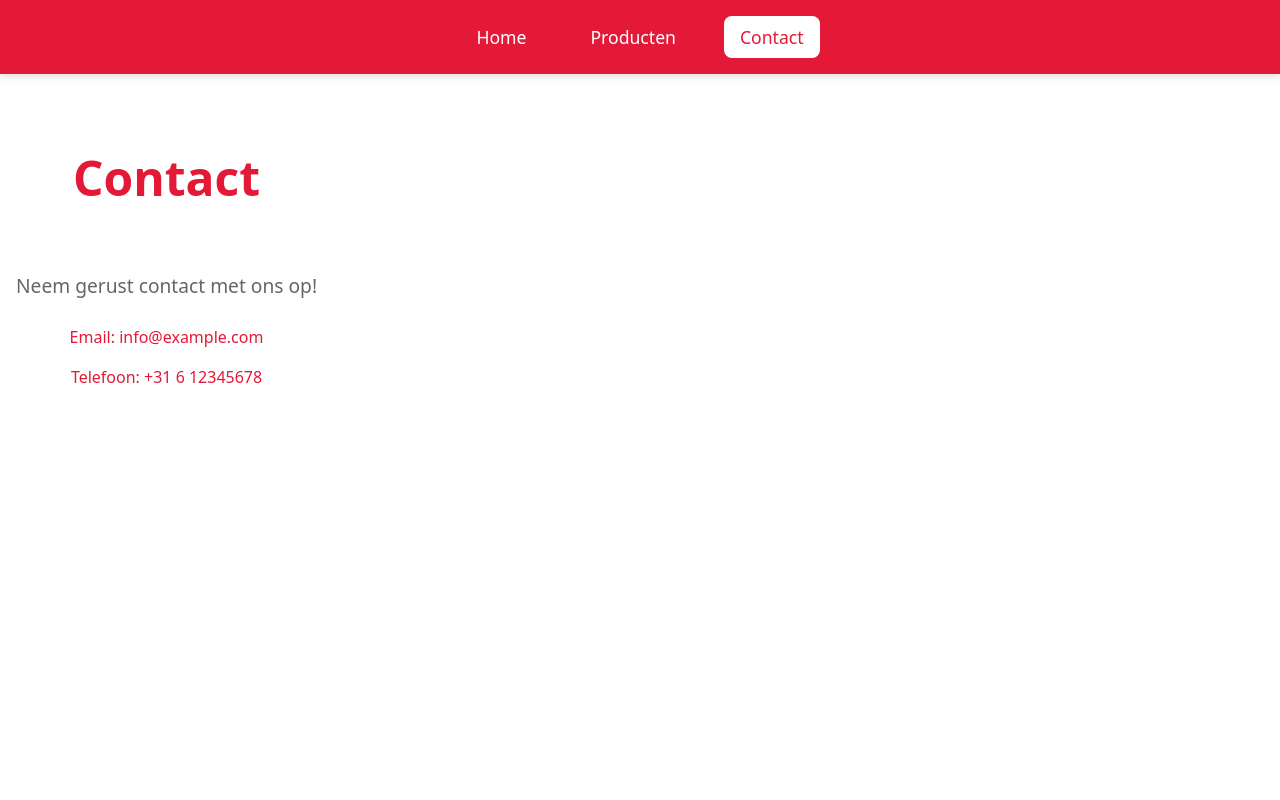
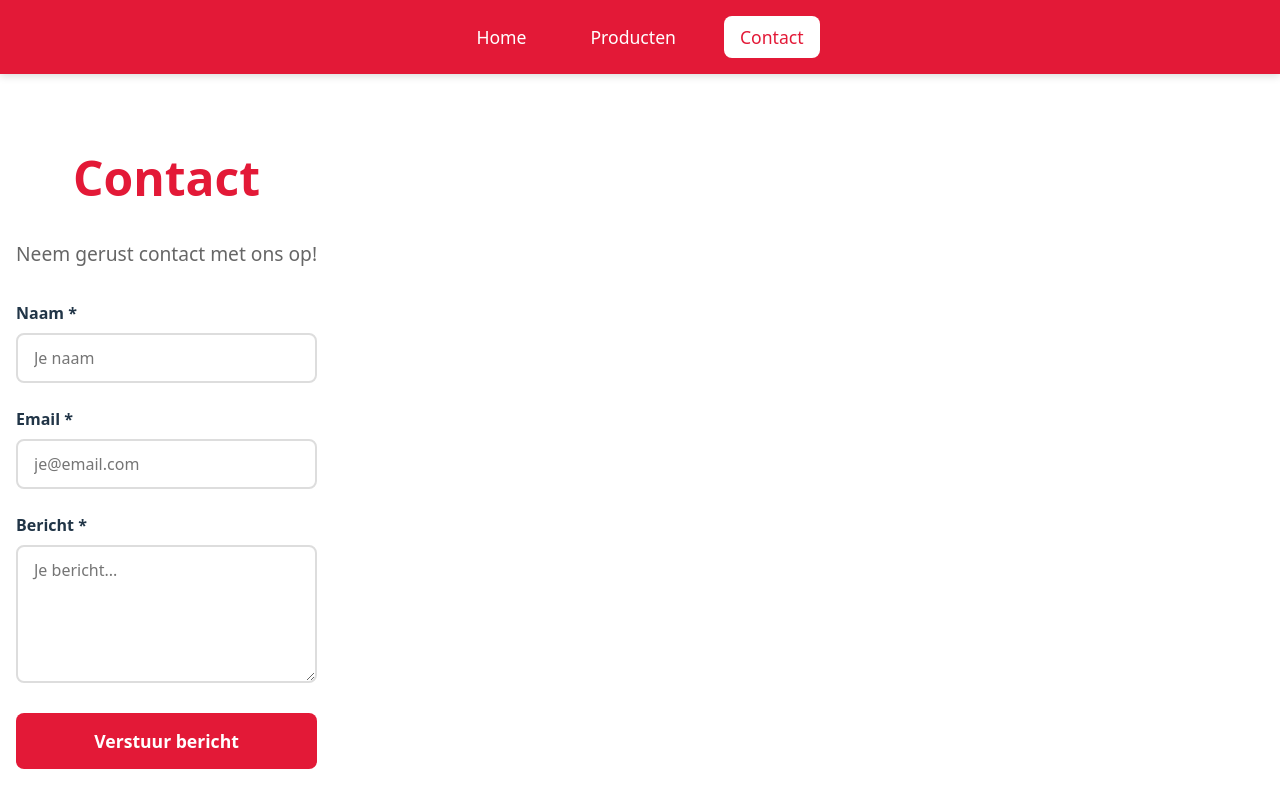
Before and after one commit to Matthi-code/example1, a React (Vite) app: page /contact in a window 1280 px wide. Shown: the top 800 px of the page. Built offline with nearby package versions, Linux system fonts and the light colour scheme.

Commit message:
Add contact form with EmailJS integration

```diff
--- a/package.json
+++ b/package.json
@@ -10,6 +10,7 @@
     "preview": "vite preview"
   },
   "dependencies": {
+    "@emailjs/browser": "^4.4.1",
     "react": "^19.2.0",
     "react-dom": "^19.2.0",
     "react-router-dom": "^7.11.0"
--- a/src/App.css
+++ b/src/App.css
@@ -209,3 +209,103 @@ h1 {
     font-size: 3rem;
   }
 }
+
+/* Contact Form */
+.contact-form {
+  width: 100%;
+  max-width: 500px;
+  margin-bottom: 2rem;
+}
+
+.form-group {
+  margin-bottom: 1.5rem;
+}
+
+.form-group label {
+  display: block;
+  font-weight: 600;
+  margin-bottom: 0.5rem;
+  color: #213547;
+}
+
+.form-group input,
+.form-group textarea {
+  width: 100%;
+  padding: 0.75rem 1rem;
+  font-size: 1rem;
+  border: 2px solid #ddd;
+  border-radius: 8px;
+  transition: border-color 0.2s ease;
+  font-family: inherit;
+  box-sizing: border-box;
+}
+
+.form-group input:focus,
+.form-group textarea:focus {
+  outline: none;
+  border-color: #E31937;
+}
+
+.form-group input.input-error,
+.form-group textarea.input-error {
+  border-color: #E31937;
+  background-color: rgba(227, 25, 55, 0.05);
+}
+
+.error-message {
+  display: block;
+  color: #E31937;
+  font-size: 0.85rem;
+  margin-top: 0.25rem;
+}
+
+.submit-btn {
+  width: 100%;
+  padding: 1rem;
+  font-size: 1.1rem;
+  font-weight: 600;
+  color: white;
+  background: #E31937;
+  border: none;
+  border-radius: 8px;
+  cursor: pointer;
+  transition: background-color 0.2s ease;
+}
+
+.submit-btn:hover:not(:disabled) {
+  background: #FFD100;
+  color: #213547;
+}
+
+.submit-btn:disabled {
+  opacity: 0.7;
+  cursor: not-allowed;
+}
+
+/* Alerts */
+.alert {
+  padding: 1rem;
+  border-radius: 8px;
+  margin-bottom: 1.5rem;
+  width: 100%;
+  max-width: 500px;
+  text-align: center;
+}
+
+.alert-success {
+  background: #d4edda;
+  color: #155724;
+  border: 1px solid #c3e6cb;
+}
+
+.alert-error {
+  background: #f8d7da;
+  color: #721c24;
+  border: 1px solid #f5c6cb;
+}
+
+.contact-info h2 {
+  font-size: 1.2rem;
+  color: #666;
+  margin-bottom: 1rem;
+}
--- a/src/pages/Contact.tsx
+++ b/src/pages/Contact.tsx
@@ -1,12 +1,174 @@
+import { useState, FormEvent } from 'react'
+import emailjs from '@emailjs/browser'
+
+// EmailJS configuratie - vul je eigen keys in
+const EMAILJS_SERVICE_ID = 'YOUR_SERVICE_ID'
+const EMAILJS_TEMPLATE_ID = 'YOUR_TEMPLATE_ID'
+const EMAILJS_PUBLIC_KEY = 'YOUR_PUBLIC_KEY'
+
+interface FormData {
+  name: string
+  email: string
+  message: string
+}
+
+interface FormErrors {
+  name?: string
+  email?: string
+  message?: string
+}
+
 function Contact() {
+  const [formData, setFormData] = useState<FormData>({
+    name: '',
+    email: '',
+    message: ''
+  })
+  const [errors, setErrors] = useState<FormErrors>({})
+  const [isSubmitting, setIsSubmitting] = useState(false)
+  const [submitStatus, setSubmitStatus] = useState<'idle' | 'success' | 'error'>('idle')
+
+  const validateForm = (): boolean => {
+    const newErrors: FormErrors = {}
+
+    // Naam validatie
+    if (!formData.name.trim()) {
+      newErrors.name = 'Naam is verplicht'
+    } else if (formData.name.trim().length < 2) {
+      newErrors.name = 'Naam moet minimaal 2 karakters zijn'
+    }
+
+    // Email validatie
+    if (!formData.email.trim()) {
+      newErrors.email = 'Email is verplicht'
+    } else if (!/^[^\s@]+@[^\s@]+\.[^\s@]+$/.test(formData.email)) {
+      newErrors.email = 'Voer een geldig emailadres in'
+    }
+
+    // Bericht validatie
+    if (!formData.message.trim()) {
+      newErrors.message = 'Bericht is verplicht'
+    } else if (formData.message.trim().length < 10) {
+      newErrors.message = 'Bericht moet minimaal 10 karakters zijn'
+    }
+
+    setErrors(newErrors)
+    return Object.keys(newErrors).length === 0
+  }
+
+  const handleSubmit = async (e: FormEvent) => {
+    e.preventDefault()
+
+    if (!validateForm()) return
+
+    setIsSubmitting(true)
+    setSubmitStatus('idle')
+
+    try {
+      await emailjs.send(
+        EMAILJS_SERVICE_ID,
+        EMAILJS_TEMPLATE_ID,
+        {
+          from_name: formData.name,
+          from_email: formData.email,
+          message: formData.message,
+          to_email: 'matthi.goossens@gmail.com'
+        },
+        EMAILJS_PUBLIC_KEY
+      )
+
+      setSubmitStatus('success')
+      setFormData({ name: '', email: '', message: '' })
+    } catch (error) {
+      console.error('EmailJS error:', error)
+      setSubmitStatus('error')
+    } finally {
+      setIsSubmitting(false)
+    }
+  }
+
+  const handleChange = (e: React.ChangeEvent<HTMLInputElement | HTMLTextAreaElement>) => {
+    const { name, value } = e.target
+    setFormData(prev => ({ ...prev, [name]: value }))
+    // Clear error when user starts typing
+    if (errors[name as keyof FormErrors]) {
+      setErrors(prev => ({ ...prev, [name]: undefined }))
+    }
+  }
+
   return (
     <div className="container">
       <h1>Contact</h1>
+      <p className="page-intro">Neem gerust contact met ons op!</p>
+
+      {submitStatus === 'success' && (
+        <div className="alert alert-success">
+          Bedankt voor je bericht! We nemen zo snel mogelijk contact met je op.
+        </div>
+      )}
+
+      {submitStatus === 'error' && (
+        <div className="alert alert-error">
+          Er ging iets mis bij het verzenden. Probeer het later opnieuw.
+        </div>
+      )}
+
+      <form className="contact-form" onSubmit={handleSubmit}>
+        <div className="form-group">
+          <label htmlFor="name">Naam *</label>
+          <input
+            type="text"
+            id="name"
+            name="name"
+            value={formData.name}
+            onChange={handleChange}
+            className={errors.name ? 'input-error' : ''}
+            placeholder="Je naam"
+          />
+          {errors.name && <span className="error-message">{errors.name}</span>}
+        </div>
+
+        <div className="form-group">
+          <label htmlFor="email">Email *</label>
+          <input
+            type="email"
+            id="email"
+            name="email"
+            value={formData.email}
+            onChange={handleChange}
+            className={errors.email ? 'input-error' : ''}
+            placeholder="je@email.com"
+          />
+          {errors.email && <span className="error-message">{errors.email}</span>}
+        </div>
+
+        <div className="form-group">
+          <label htmlFor="message">Bericht *</label>
+          <textarea
+            id="message"
+            name="message"
+            value={formData.message}
+            onChange={handleChange}
+            className={errors.message ? 'input-error' : ''}
+            placeholder="Je bericht..."
+            rows={5}
+          />
+          {errors.message && <span className="error-message">{errors.message}</span>}
+        </div>
+
+        <button
+          type="submit"
+          className="submit-btn"
+          disabled={isSubmitting}
+        >
+          {isSubmitting ? 'Verzenden...' : 'Verstuur bericht'}
+        </button>
+      </form>
 
       <div className="contact-info">
-        <p>Neem gerust contact met ons op!</p>
+        <h2>Of bereik ons via:</h2>
         <ul className="contact-list">
-          <li>Email: info@example.com</li>
+          <li>Email: matthi.goossens@gmail.com</li>
           <li>Telefoon: +31 6 12345678</li>
         </ul>
       </div>
```
Also changed, not shown: 3 other files (tests, documents, lock files or other folders).
